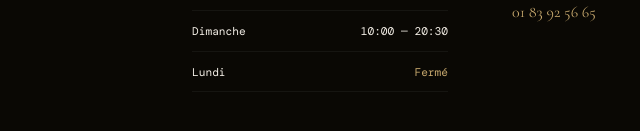
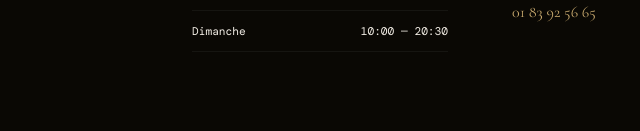
Before and after one commit to zyedbousbih-cyber/loftbarbershop, a plain HTML site: page index.html in a window 1280 px wide. Shown: the part 4612-4743 px from the top of the page, 448-1088 px from the left. Drawn offline with nearby package versions, Linux system fonts and the light colour scheme; a web font is replaced by a local one.

Commit message:
Update index.html

```diff
--- a/index.html
+++ b/index.html
@@ -252,7 +252,7 @@
             <div class="hours-row"><span>Lundi — Vendredi </span><span>10:00 — 20:30</span></div>
             <div class="hours-row"><span>Samedi</span><span>10:00 — 20:30</span></div>
             <div class="hours-row"><span>Dimanche</span><span>10:00 — 20:30</span></div>
-            <div class="hours-row"><span>Lundi</span><span style="color: var(--color-accent)">Fermé</span></div>
+
         </div>
         <div>
             <span class="hero-label">Adresse</span>
```
